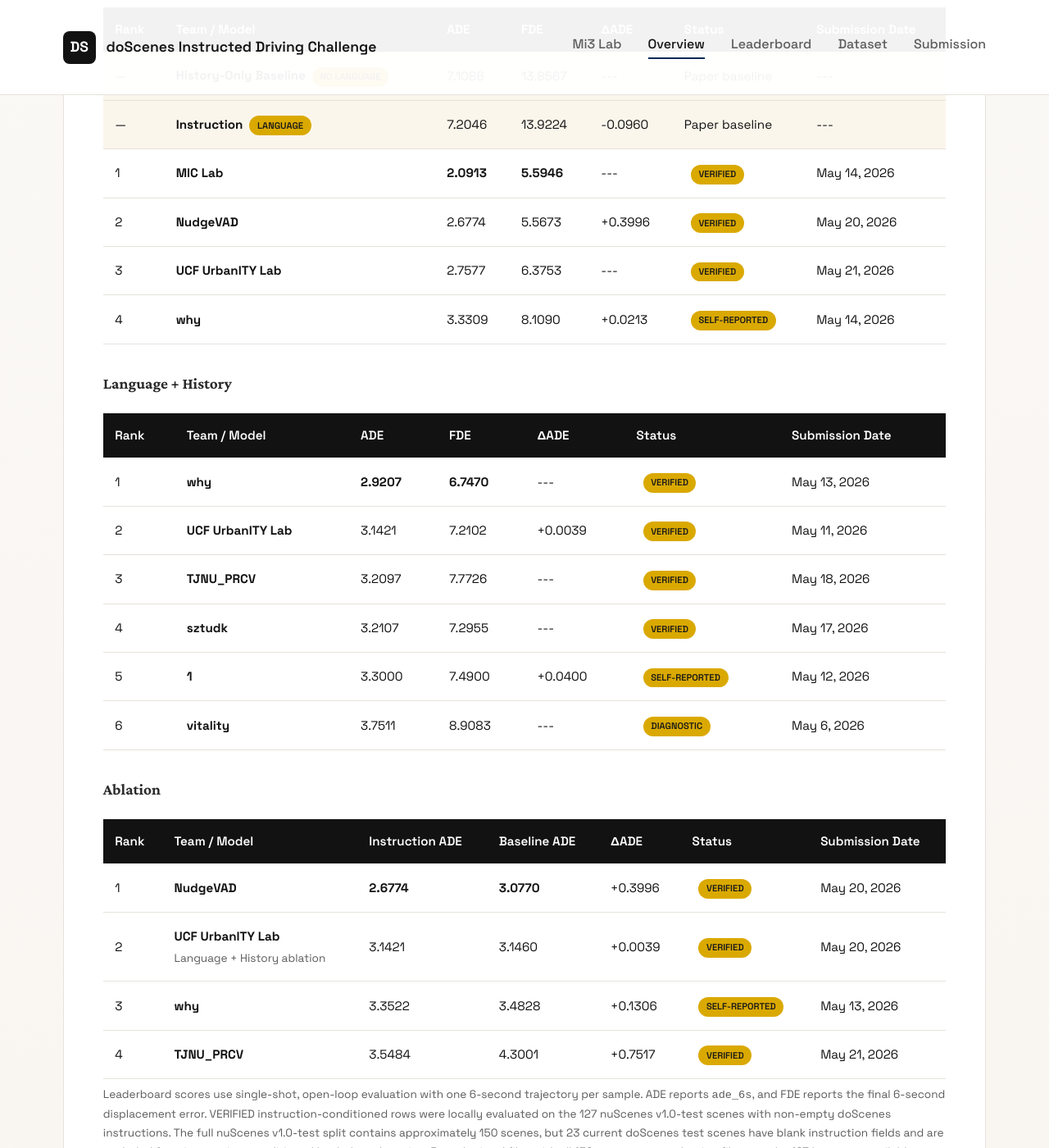
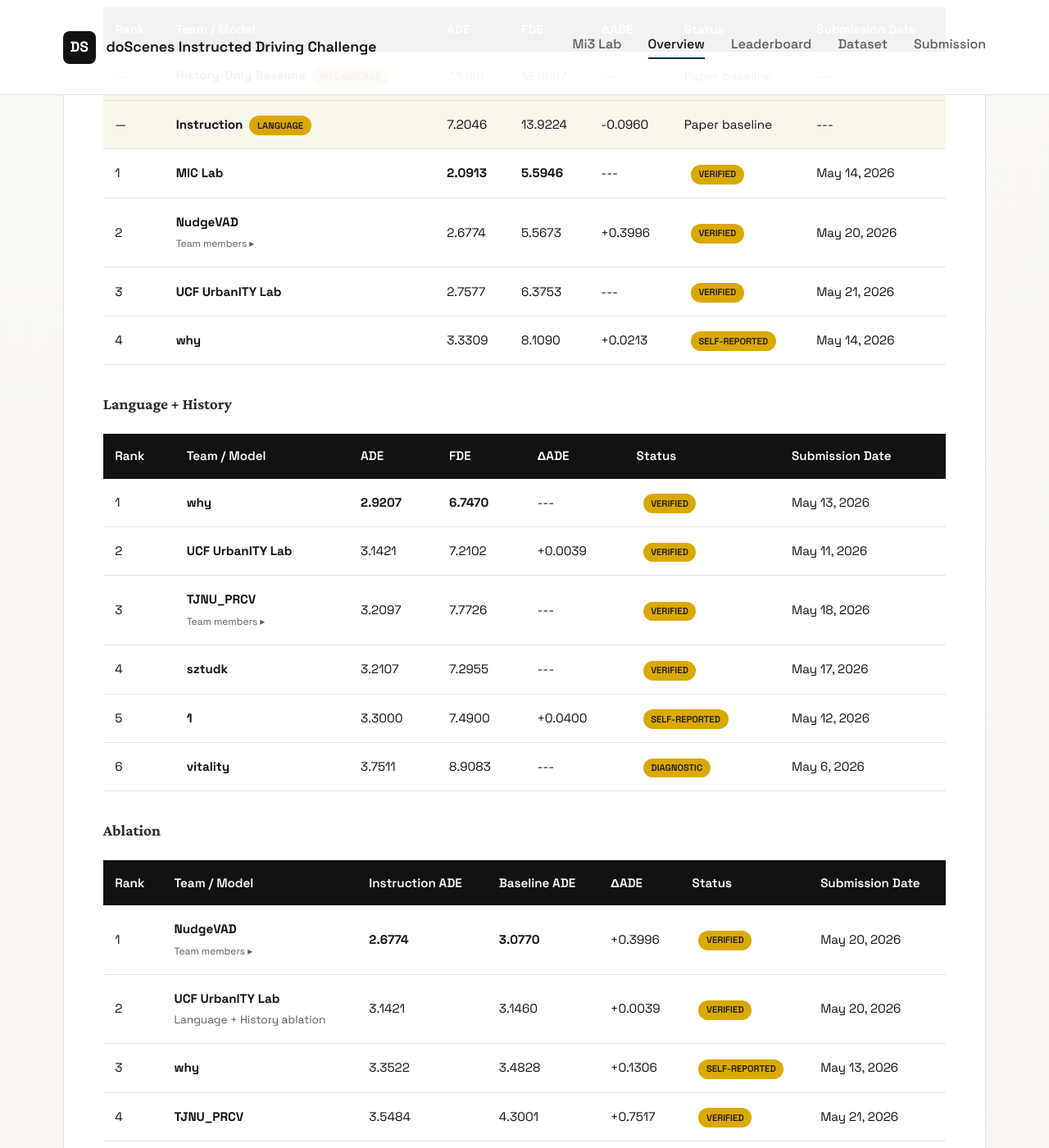
Before and after one commit to Mi3-Lab/mi3-lab.github.io, a Jekyll site: the page doScenes_challenge.html, which Jekyll copies as it is, in a window 1280 px wide and 1400 px high, scrolled down 3872 px. Shown: the whole window at 82% size. Built offline with Jekyll 4.4.1, drawn with Linux system fonts in a browser that asks for light colours.

Commit message:
Add team member dropdowns for TJNU_PRCV and NudgeVAD on doScenes leaderboard
Co-Authored-By: Claude Sonnet 4.6 <noreply@anthropic.com>

```diff
--- a/doScenes_challenge.html
+++ b/doScenes_challenge.html
@@ -655,6 +655,42 @@
             .logo span {
                 display: none;
             }
+        }
+        .team-members-dropdown {
+            display: inline-block;
+        }
+
+        .team-members-dropdown summary {
+            cursor: pointer;
+            list-style: none;
+            font-size: 0.75rem;
+            color: var(--muted, #666);
+            margin-top: 0.25rem;
+        }
+
+        .team-members-dropdown summary::-webkit-details-marker {
+            display: none;
+        }
+
+        .team-members-dropdown summary::after {
+            content: ' ▸';
+        }
+
+        .team-members-dropdown[open] summary::after {
+            content: ' ▾';
+        }
+
+        .team-members-dropdown ul {
+            margin: 0.3rem 0 0 0;
+            padding: 0;
+            list-style: none;
+            font-size: 0.78rem;
+            color: var(--ink, #333);
+            text-align: left;
+        }
+
+        .team-members-dropdown ul li {
+            padding: 0.1rem 0;
         }
     </style>
 </head>
@@ -858,7 +894,17 @@
                             </tr>
                             <tr>
                                 <td>2</td>
-                                <td><strong>NudgeVAD</strong></td>
+                                <td>
+                                    <strong>NudgeVAD</strong><br>
+                                    <details class="team-members-dropdown">
+                                        <summary>Team members</summary>
+                                        <ul>
+                                            <li>Chieh-Chi Yang</li>
+                                            <li>Yu-Hsiang Chen</li>
+                                            <li>Yi-Ting Chen</li>
+                                        </ul>
+                                    </details>
+                                </td>
                                 <td>2.6774</td>
                                 <td>5.5673</td>
                                 <td>+0.3996</td>
@@ -920,7 +966,19 @@
                             </tr>
                             <tr>
                                 <td>3</td>
-                                <td><strong>TJNU_PRCV</strong></td>
+                                <td>
+                                    <strong>TJNU_PRCV</strong><br>
+                                    <details class="team-members-dropdown">
+                                        <summary>Team members</summary>
+                                        <ul>
+                                            <li>Nuoran Wang (Tianjin Normal University, Tianjin, China)</li>
+                                            <li>Mengyang Li (Tianjin Normal University, Tianjin, China)</li>
+                                            <li>Shuang Liu (Tianjin Normal University, Tianjin, China)</li>
+                                            <li>Song Gao (National Innovation Center of Intelligent and Connected Vehicles, Beijing, China)</li>
+                                            <li>Zhong Zhang (Tianjin Normal University, Tianjin, China)</li>
+                                        </ul>
+                                    </details>
+                                </td>
                                 <td>3.2097</td>
                                 <td>7.7726</td>
                                 <td>---</td>
@@ -973,7 +1031,17 @@
                         <tbody>
                             <tr>
                                 <td>1</td>
-                                <td><strong>NudgeVAD</strong></td>
+                                <td>
+                                    <strong>NudgeVAD</strong><br>
+                                    <details class="team-members-dropdown">
+                                        <summary>Team members</summary>
+                                        <ul>
+                                            <li>Chieh-Chi Yang</li>
+                                            <li>Yu-Hsiang Chen</li>
+                                            <li>Yi-Ting Chen</li>
+                                        </ul>
+                                    </details>
+                                </td>
                                 <td><strong>2.6774</strong></td>
                                 <td><strong>3.0770</strong></td>
                                 <td>+0.3996</td>
```
